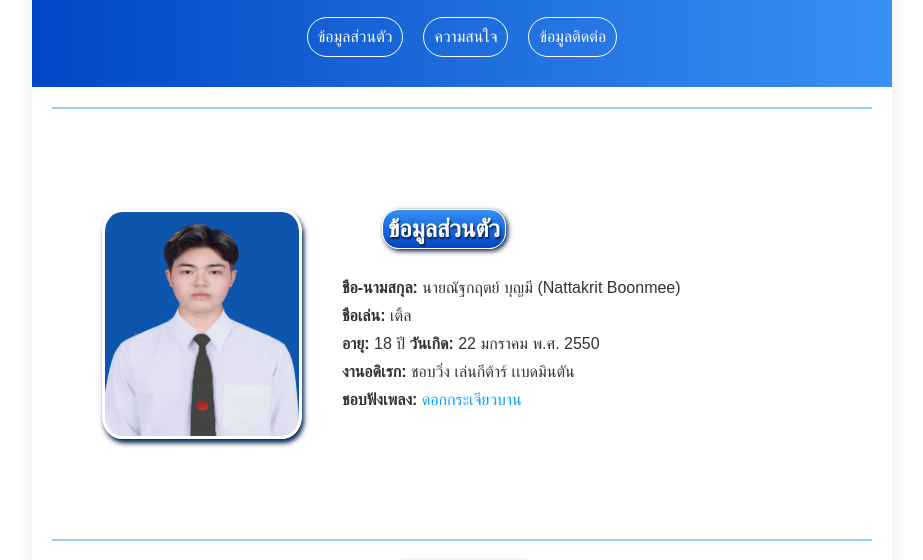
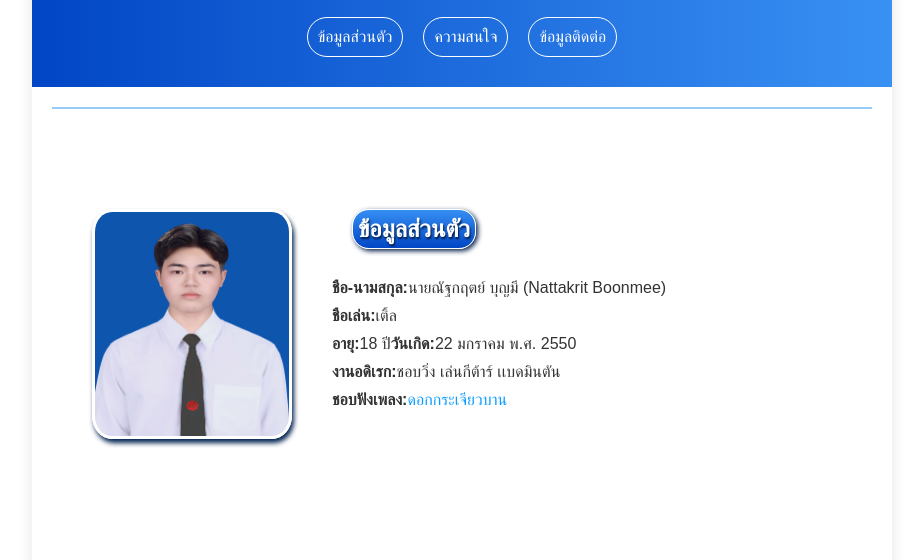
Before and after one commit to nattakritboonmee/Lab-html-css, a plain HTML site: page index.html in a window 1280 px wide. Shown: the part 148-708 px from the top of the page, without its empty margins (178-1101 px from the left). Drawn offline with Linux system fonts and the light colour scheme.

Commit message:
Add files via upload

```diff
--- a/style.css
+++ b/style.css
@@ -1,3 +1,9 @@
+@media screen and (max-width: 760px) {
+
+}
+
+
+
 *{
     font-family: 'Kanit',sans-serif;
     margin: 0;
@@ -29,6 +35,7 @@
     padding: 30px 10px;
 }
 .profile-header{
+    text-shadow: 1px 1px 1px rgb(0, 26, 97);
     margin:10px;
 }
 .welcome-text{
@@ -39,6 +46,7 @@
 }
 .nav-layout{
     display: flex;
+    flex-wrap: wrap;
     justify-content: center;
     gap:20px;
 }
@@ -81,17 +89,20 @@
     border:3px solid rgb(255, 255, 255);
     box-shadow: 2px 4px 5px rgb(0, 35, 80);
     border-radius: 10%;
+    display: flex;
     flex-wrap: wrap;
     gap: 50%;
-    margin-left: 20px;
+    margin-left: 10px;
+    margin-bottom: 40px;
 }
 .avatar:hover{
     transform: scale(1.1) translate(3px);
 }
 .profile-text h2{
+    flex-wrap: wrap;
     text-align: center;
     margin-bottom: 30px;
-    margin-left: 80px;
+    margin-left: 60px;
 
 }
 .profile-text h2{
@@ -108,6 +119,8 @@
     transform: translateY(-3px);
 }
 .backgroundname p{
+    display: flex;
+    flex-wrap: wrap;
     margin-bottom: 10px;
     overflow: auto;
     margin-left: 40px;
@@ -176,6 +189,7 @@
 }
 #Interest ul{
     display: flex;
+    flex-wrap: wrap;
     justify-content: center;
     gap: 40px;
     margin-top: 20px;
@@ -183,6 +197,7 @@
 
 }
 #Interest li{
+    flex-wrap: wrap;
     margin-bottom: 20px;
     color:white;
     display: inline-block;
@@ -208,10 +223,12 @@
 }
 .contact-info ul{
     display: flex;
+    flex-wrap: wrap;
     justify-content: center;
     gap:50px;
 }
 .contact-info li{
+    flex-wrap: wrap;
     margin-bottom: 20px;
     color:white;
     display: inline-block;
@@ -317,12 +334,6 @@ input[type="submit"]:hover{
 }
 
 
-
-
-
-
-
-
 .seperator{
     margin: 20px;
     border: 0.5px solid rgb(151, 203, 247);
```
